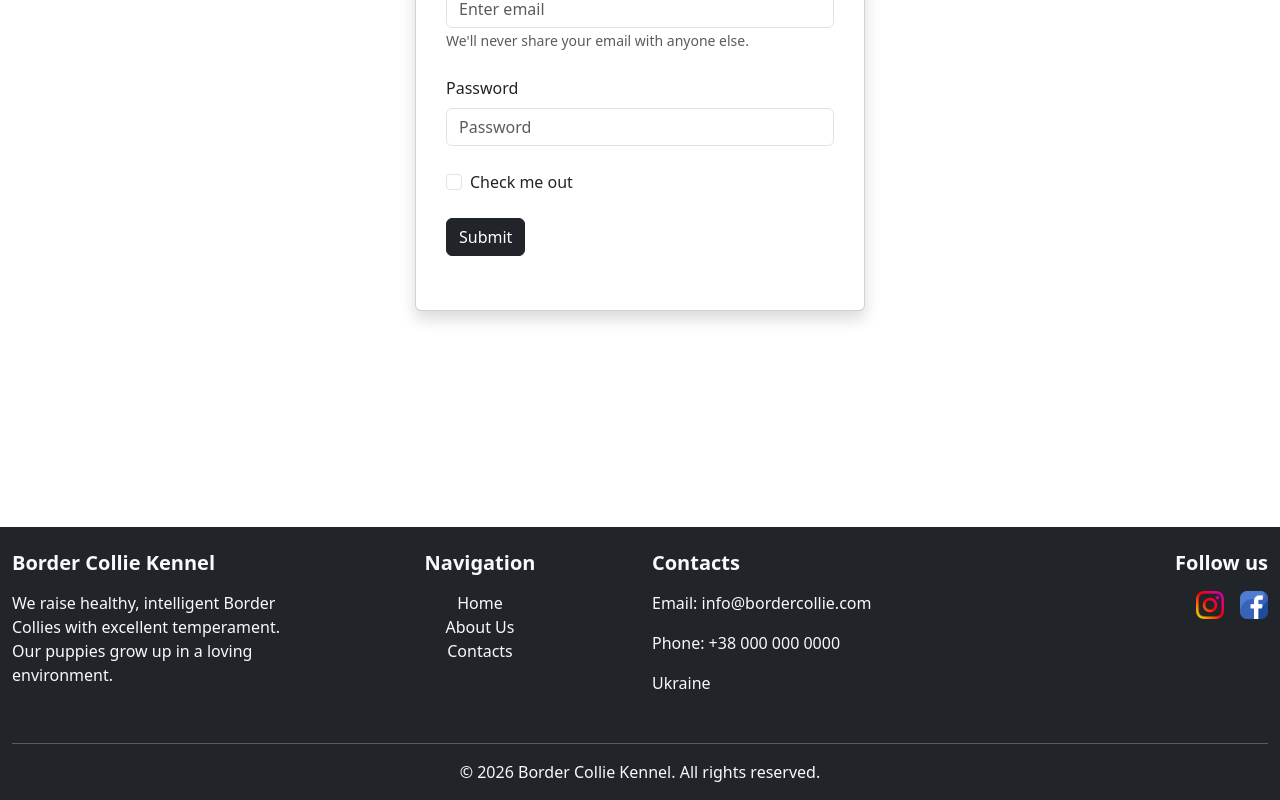
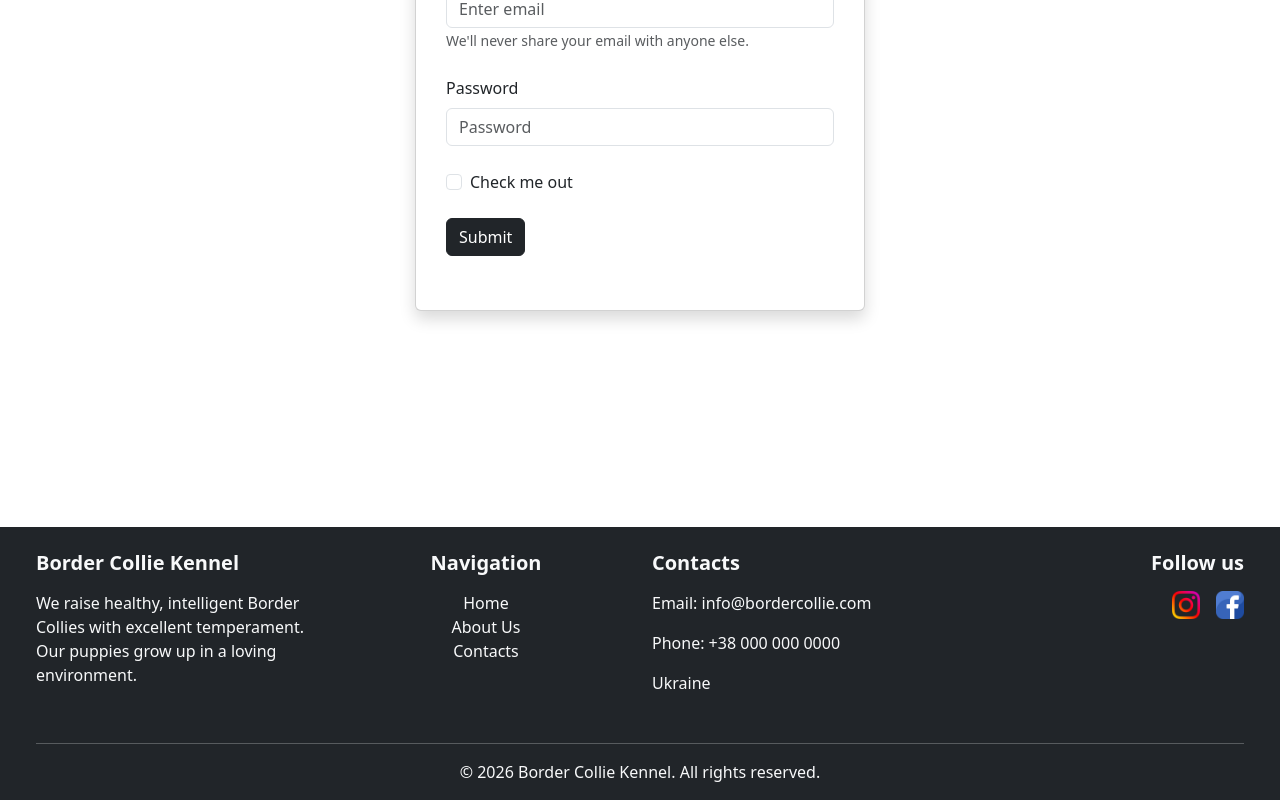
Before and after one commit to lilyashushka-ux/my-project-2, a React (Vite) app: page /contact in a window 1280 px wide. Shown: the part 321-1121 px from the top of the page. Built offline with nearby package versions, Linux system fonts and the light colour scheme.

Commit message:
[FIX] padding of footer

```diff
--- a/src/components/footer.jsx
+++ b/src/components/footer.jsx
@@ -9,7 +9,7 @@ export default class Footer extends React.Component {
     render() {
         return(
             <>
-         <footer className="bg-dark text-light pt-4 pb-3 mt-5">
+         <footer className="bg-dark text-light pt-4 pb-3 mt-5 px-4">
       <div className="container-fluid">
   <div className="row align-items-start">
 
```
